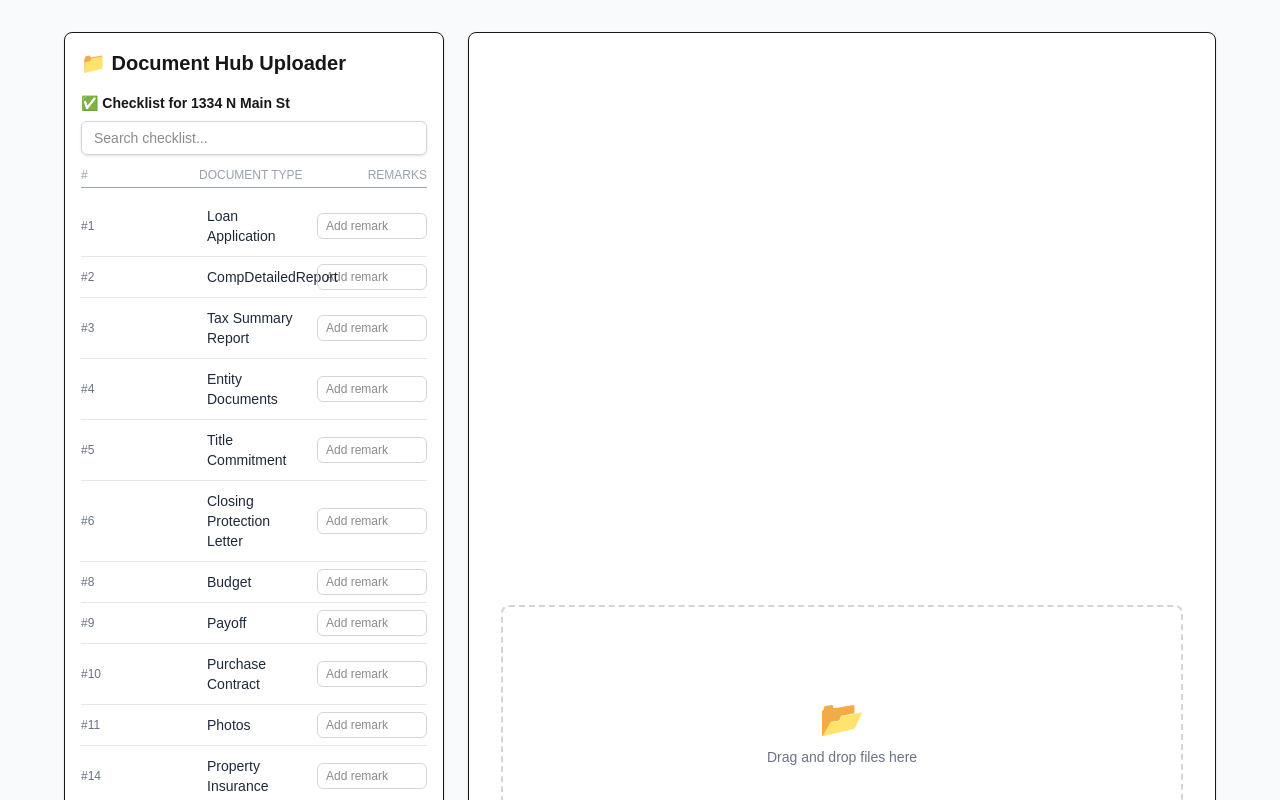
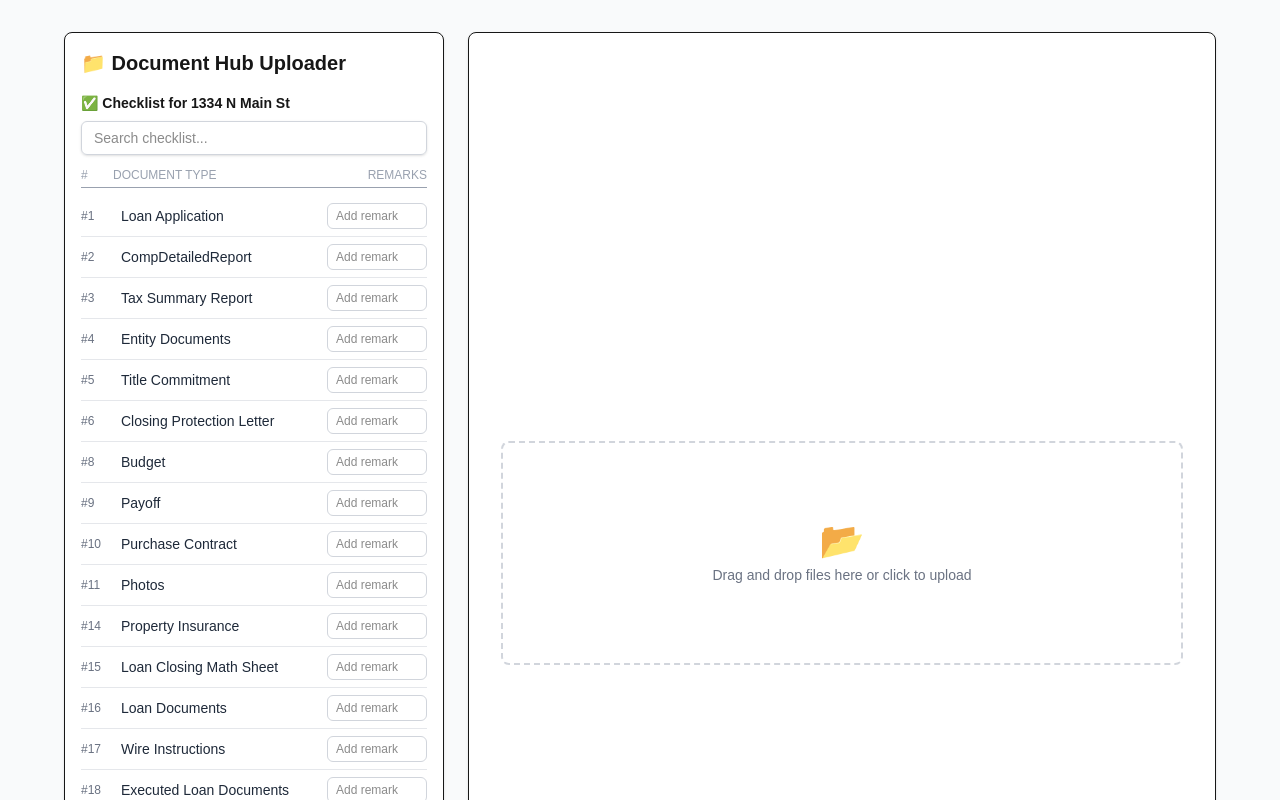
Before and after one commit to va-mari/document-hub, a Next.js app: page / in a window 1280 px wide. Shown: the top 800 px of the page. Built offline with nearby package versions, Linux system fonts and the light colour scheme.

Commit message:
Update UI and checklist

```diff
--- a/pages/index.tsx
+++ b/pages/index.tsx
@@ -83,7 +83,6 @@ export default function Home() {
 
             <h2 className="text-sm font-semibold mb-2">✅ Checklist for 1334 N Main St</h2>
 
-            {/* Search Bar */}
             <input
               type="text"
               placeholder="Search checklist..."
@@ -92,21 +91,19 @@ export default function Home() {
               className="w-full mb-3 px-3 py-1.5 text-sm border border-gray-300 rounded-md shadow-sm focus:outline-none focus:ring-1 focus:ring-blue-400"
             />
 
-            <div className="text-xs font-medium text-gray-400 uppercase border-b pb-1 mb-2 grid grid-cols-3 gap-2">
+            <div className="text-xs font-medium text-gray-400 uppercase border-b pb-1 mb-2 grid grid-cols-[28px_1fr_100px] gap-1">
               <div>#</div>
-              <div className="col-span-1">Document Type</div>
+              <div>Document Type</div>
               <div className="text-right">Remarks</div>
             </div>
 
             <ul className="text-sm divide-y divide-gray-200">
-              {filteredItems.map((item) => (
-                <li key={`${item.label}-${item.id}`} className="py-1.5 grid grid-cols-3 gap-2 items-center">
-                  <div className="flex items-center text-gray-500 text-xs whitespace-nowrap">
-                    <span className="mr-1">#{item.id}</span>
-                  </div>
+              {filteredItems.map((item, idx) => (
+                <li key={`${item.label}-${idx}`} className="py-1.5 grid grid-cols-[28px_1fr_100px] gap-1 items-center">
+                  <div className="text-gray-500 text-xs">#{item.id}</div>
                   <div
                     onClick={() => setSelectedItemId(item.id)}
-                    className={`cursor-pointer select-none px-2 py-1 rounded-md ${
+                    className={`cursor-pointer select-none px-2 py-1 rounded-md break-words ${
                       selectedItemId === item.id
                         ? 'bg-blue-50 text-blue-600 font-semibold'
                         : 'hover:bg-gray-100 text-gray-800'
@@ -134,7 +131,7 @@ export default function Home() {
               onDrop={handleFileDrop}
               onDragOver={(e) => e.preventDefault()}
               onClick={triggerFileInput}
-              className="border-2 border-dashed border-gray-300 rounded-lg w-full h-64 flex flex-col items-center justify-center text-gray-500 hover:bg-gray-50 transition cursor-pointer"
+              className="border-2 border-dashed border-gray-300 rounded-lg w-full h-56 flex flex-col items-center justify-center text-gray-500 hover:bg-gray-50 transition cursor-pointer"
             >
               <input
                 type="file"
@@ -143,11 +140,11 @@ export default function Home() {
                 onChange={handleFileChange}
                 className="hidden"
               />
-              <div className="text-4xl mb-2">📂</div>
-              <p className="text-sm">
+              <div className="text-4xl mb-1">📂</div>
+              <p className="text-sm text-center max-w-sm">
                 {selectedItem
                   ? `Drop or click to upload for: ${selectedItem.label}`
-                  : 'Drag and drop files here'}
+                  : 'Drag and drop files here or click to upload'}
               </p>
             </div>
           </section>
```
